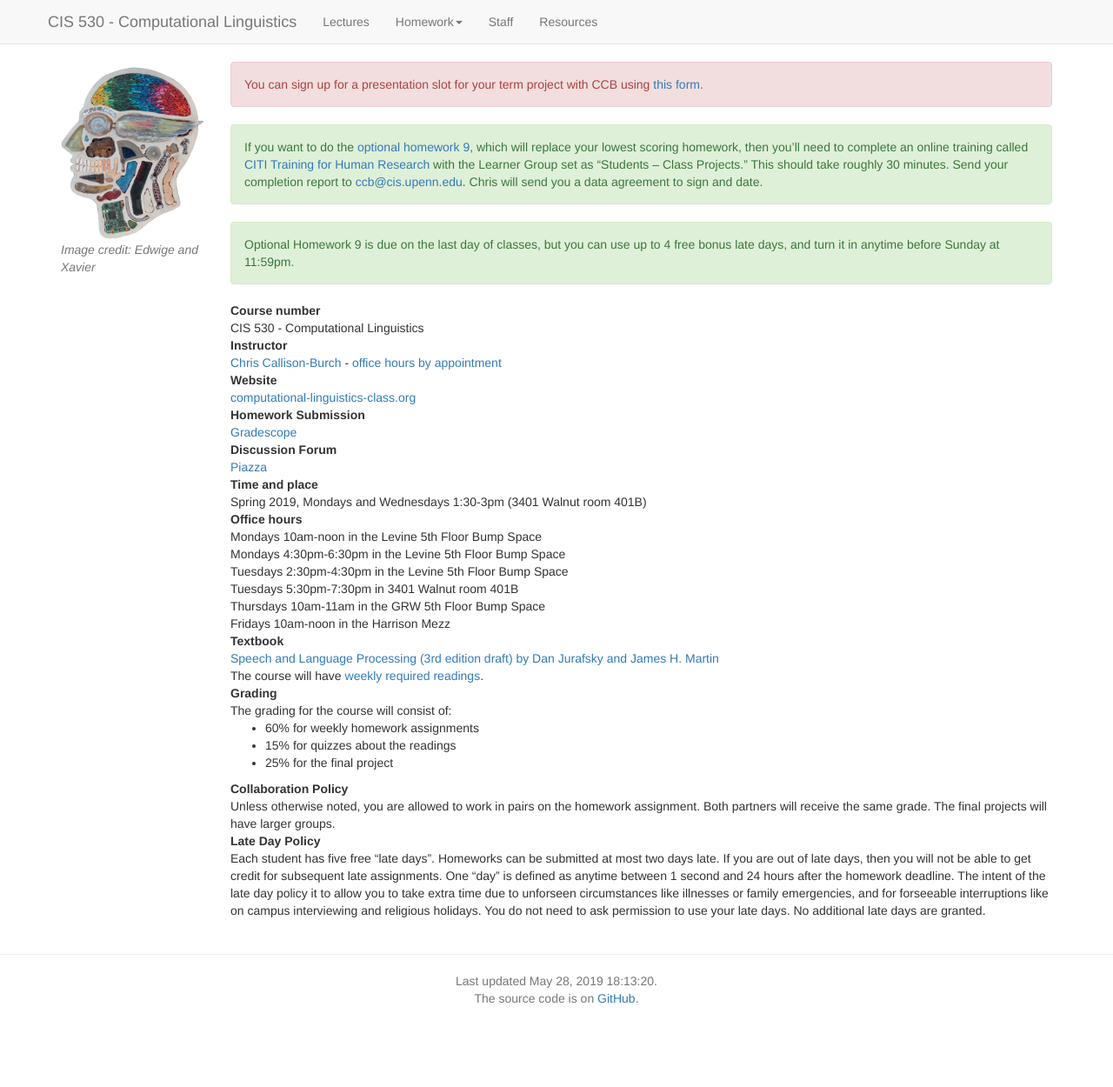
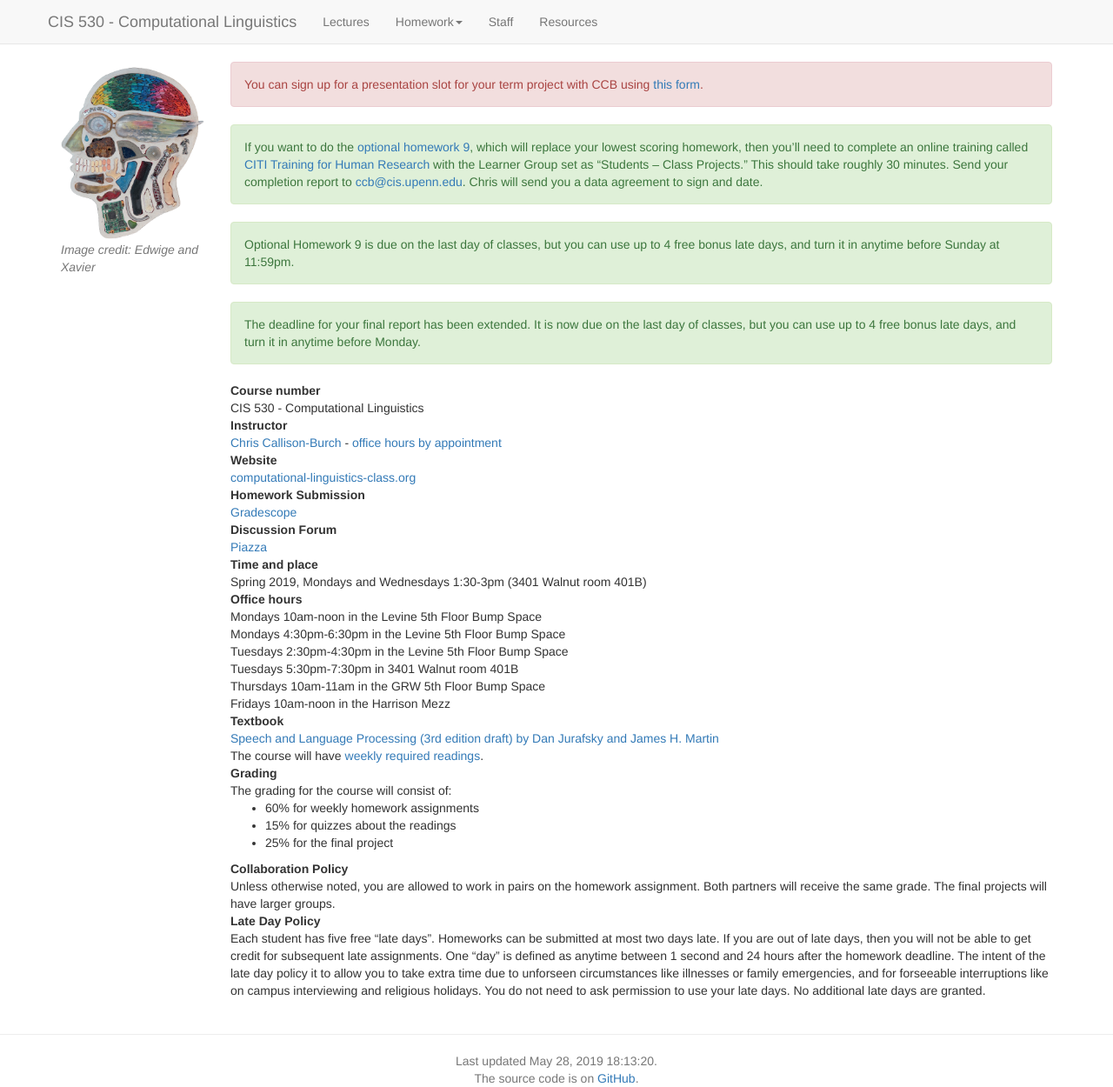
Before and after one commit to computational-linguistics-class/computational-linguistics-class.github.io, a Jekyll site: the page built from index.md, in a window 1280 px wide. Shown: the whole page at 87% size. Built offline with Jekyll 4.4.1, drawn with Linux system fonts in a browser that asks for light colours; nearby versions of some CDN libraries; a script that is not in the unit is left out; before the commit the page ends 1158 px from its top, so only the background shows below that.

Commit message:
Deadline extended

```diff
--- a/index.md
+++ b/index.md
@@ -48,6 +48,12 @@ It is due before {{ page.due_date | date: "%I:%M%p" }} on {{ page.due_date | dat
 <!-- End alert for upcoming homework assignments -->
 
 
+<div class="alert alert-success" markdown="1">
+The deadline for your final report has been extended.  It is now due on the last day of classes, but you can use up to 4 free bonus late days, and turn it in anytime before Monday.
+</div>
+
+
+
 Course number
 : CIS 530 - Computational Linguistics
 
```
Also changed, not shown: term-project.md (+1 -1 lines).
